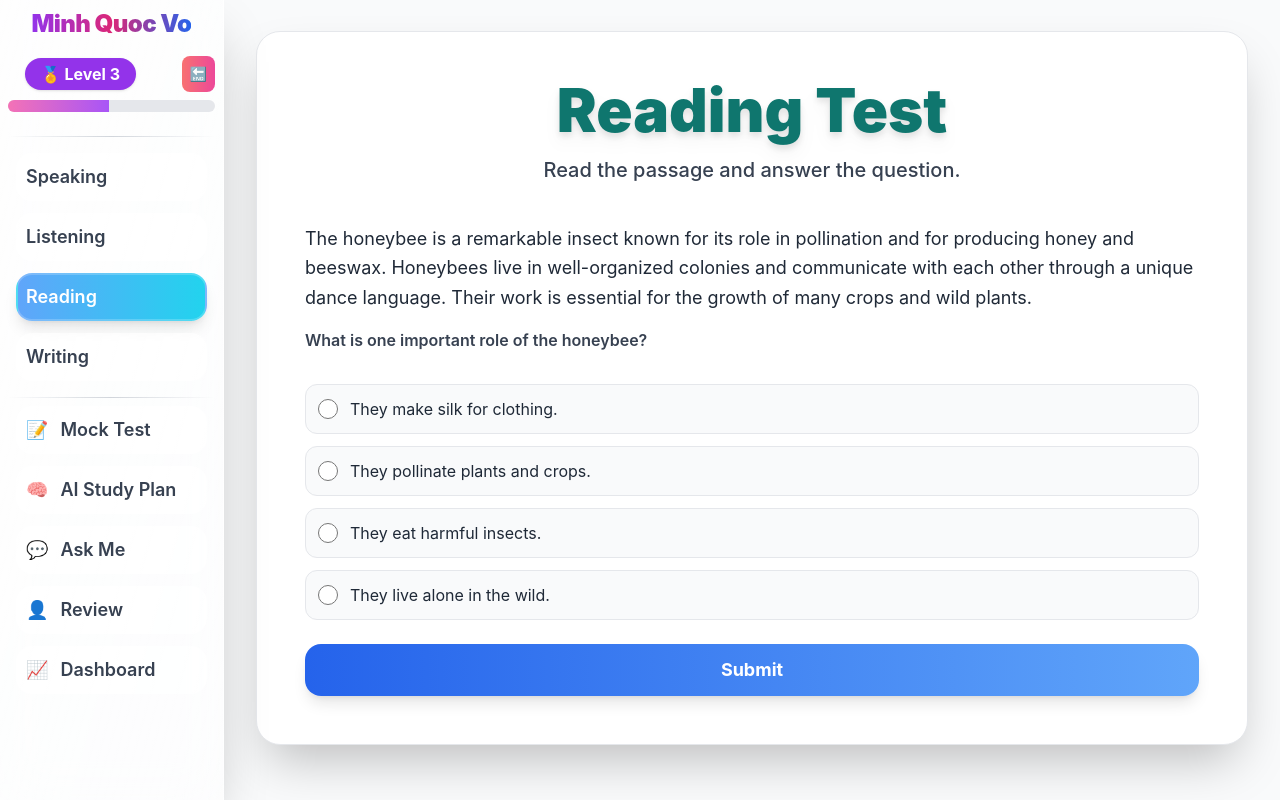
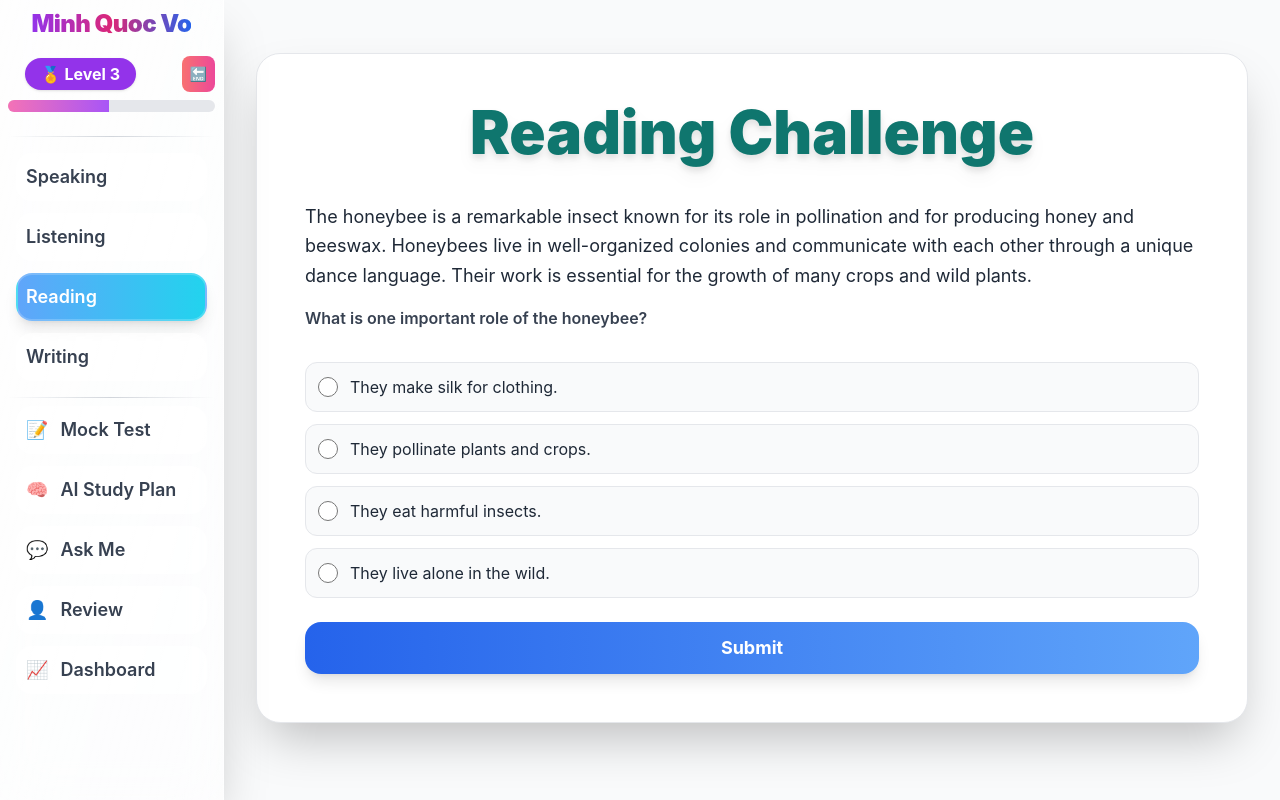
Before and after one commit to mvocoding/testmateai2, a React (Create React App) app: page /reading in a window 1280 px wide. Built offline with nearby package versions, Linux system fonts and the light colour scheme.

Commit message:
fix skill ui

```diff
--- a/src/pages/Listening.jsx
+++ b/src/pages/Listening.jsx
@@ -236,11 +236,8 @@ const Listening = () => {
           <div className="mb-4 text-center">
             <div className="text-center mb-4">
               <h1 className="text-4xl md:text-6xl font-black text-teal-700 mb-4 drop-shadow-lg">
-                Listening
+                Listening Challenge
               </h1>
-              <p className="text-lg md:text-xl text-gray-700 font-medium max-w-2xl mx-auto leading-relaxed">
-                Listen to the passage and answer the questions to earn XP!
-              </p>
             </div>
             <div className="text-xl font-semibold text-gray-800 text-center bg-teal-50 border border-teal-200 rounded-xl p-2">
               {passage.title}
--- a/src/pages/Reading.jsx
+++ b/src/pages/Reading.jsx
@@ -32,11 +32,8 @@ const Reading = () => {
       <div className="w-full  bg-white rounded-3xl shadow-2xl border border-gray-200 p-8 md:p-12 mb-6">
         <div className="text-center mb-10">
           <h1 className="text-4xl md:text-6xl font-black text-teal-700 mb-4 drop-shadow-lg">
-            Reading Test
+            Reading Challenge
           </h1>
-          <p className="text-lg md:text-xl text-gray-700 font-medium max-w-2xl mx-auto leading-relaxed">
-            Read the passage and answer the question.
-          </p>
         </div>
         <div className="text-gray-800 text-lg leading-relaxed mb-4 whitespace-pre-line">
           {PASSAGE}
--- a/src/pages/SpeakingTest.jsx
+++ b/src/pages/SpeakingTest.jsx
@@ -84,7 +84,10 @@ const SpeakingTest = () => {
       setTranscript(result);
       setIsListening(false);
       setIsLoading(true);
-      const aiFeedback = await generateSpeakingFeedback(questions[currentQ], result);
+      const aiFeedback = await generateSpeakingFeedback(
+        questions[currentQ],
+        result
+      );
       setFeedback((prev) => {
         const updated = [...prev];
         updated[currentQ] = aiFeedback;
@@ -127,9 +130,6 @@ const SpeakingTest = () => {
             <h1 className="text-4xl md:text-6xl font-black text-teal-700 mb-4 drop-shadow-lg">
               Speaking Challenge
             </h1>
-            <p className="text-lg md:text-xl text-gray-700 font-medium max-w-2xl mx-auto leading-relaxed">
-              Answer the questions and earn XP to level up your speaking skills!
-            </p>
           </div>
           <div className="mb-6 text-center">
             <div className="text-2xl md:text-3xl font-semibold text-purple-700 bg-purple-50 border border-purple-200 rounded-xl py-4 px-4 shadow inline-block">
--- a/src/pages/Writing.jsx
+++ b/src/pages/Writing.jsx
@@ -17,7 +17,7 @@ const Writing = () => {
       <div className="w-full  bg-white rounded-3xl shadow-2xl border border-gray-200 p-8 md:p-12">
         <div className="text-center mb-10">
           <h1 className="text-4xl md:text-6xl font-black text-teal-700 mb-4 drop-shadow-lg">
-            Writing Test
+            Writing Challenge
           </h1>
         </div>
         {!submitted ? (
```
